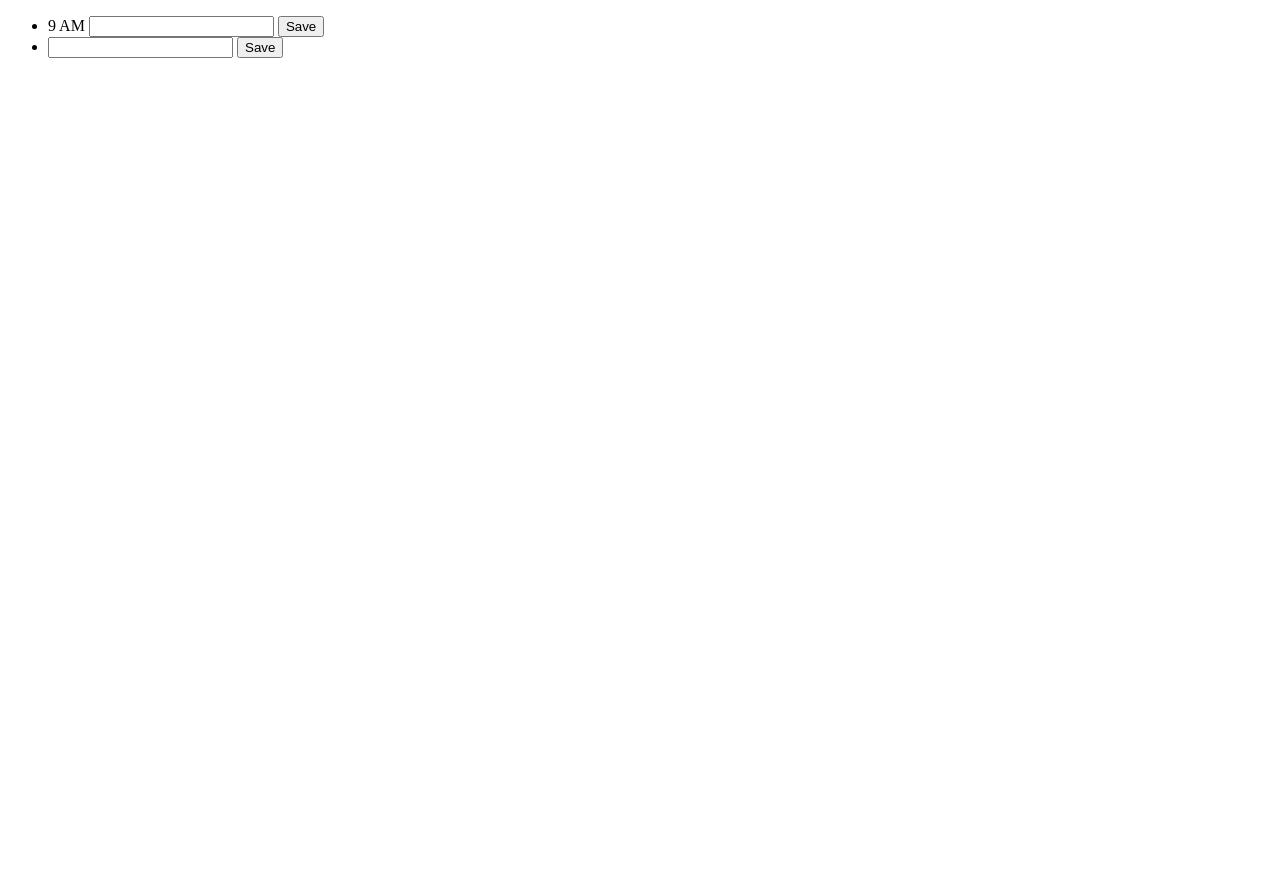
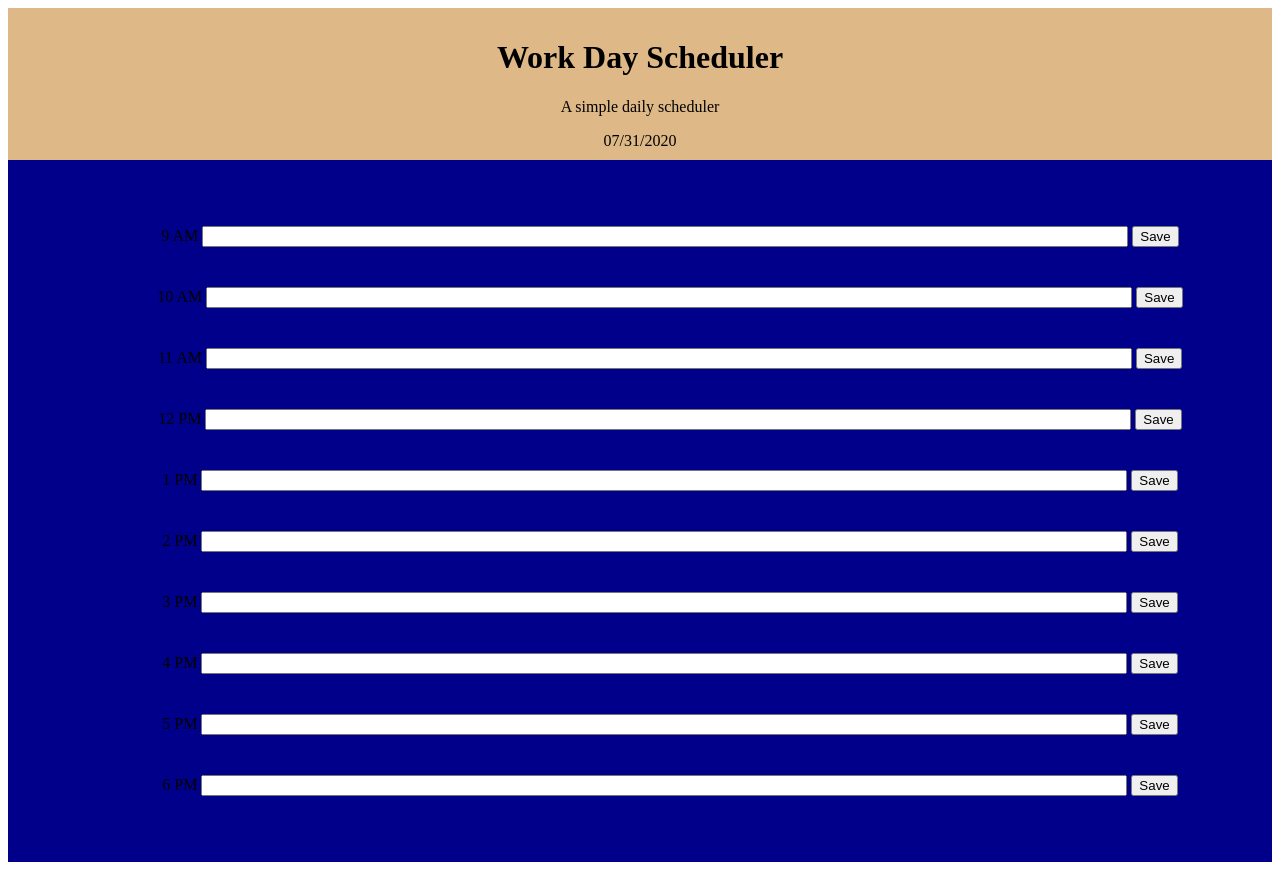
Before and after one commit to SBMogbo/Daily-Planner, a plain HTML site: page index.html in a window 1280 px wide. Before the commit the page ends 800 px from the top, so only its background shows below. Drawn offline with nearby package versions, Linux system fonts and the light colour scheme.

Commit message:
Code Update

```diff
--- a/index.html
+++ b/index.html
@@ -6,21 +6,82 @@
   <script src="https://cdnjs.cloudflare.com/ajax/libs/moment.js/2.27.0/moment.min.js"></script>
   <script src="script.js"></script>
   <link rel="stylesheet" type="text/css" href="style.css">
+  <style>
+         .past {
+                background:"blue"
+            }
+            .current {
+                background: red;
+            }
+            .future {
+                background: green;
+            }
+  </style>
   <title>Daily Scheduler</title>
 </head>
 
 <body>
+  <div id="header">
+    <h1> Work Day Scheduler</h1>
+    <p>A simple daily scheduler</p>
+    <span id="currentDate"></span>
+  </div>
+  <div  id="textboxList">
     <ul>
       <li>
         <span>9 AM</span>
-      <input type="text" id="9am" />
+        <input style="width:75%"type="text" id="9am" />
         <button time="#9am">Save</button>
       </li>
       <li>
-      <input type="text" id="10am" />
+        <span>10 AM</span>
+        <input style="width:75%" type="text" id="10am" />
         <button time="#10am">Save</button>
       </li>
+      <li>
+        <span>11 AM</span>
+        <input style="width:75%" type="text" id="11am" />
+        <button time="#11am">Save</button>
+      </li>
+      <li>
+        <span>12 PM</span>
+        <input style="width:75%"type="text" id="12pm" />
+        <button time="#12pm">Save</button>
+      </li>
+      <li>
+        <span>1 PM</span>
+        <input style="width:75%" type="text" id="1pm" />
+        <button time="#1pm">Save</button>
+      </li>
+      <li>
+        <span>2 PM</span>
+        <input style="width:75%" type="text" id="2pm" />
+        <button time="#2pm">Save</button>
+      </li>
+      <li>
+        <span>3 PM</span>
+        <input style="width:75%" type="text" id="3pm" />
+        <button time="#3pm">Save</button>
+      </li>
+      <li>
+        <span>4 PM</span>
+        <input style="width:75%" type="text" id="4pm" />
+        <button time="#4pm">Save</button>
+      </li>
+      <li>
+        <span>5 PM</span>
+        <input style="width:75%" type="text" id="5pm" />
+        <button time="#5pm">Save</button>
+      </li>
+      <li>
+        <span>6 PM</span>
+        <input style="width:75%" type="text" id="6pm" />
+        <button time="#6pm">Save</button>
+      </li>
+
     </ul>
+  </div>
+
 
 </body>
 
--- a/script.js
+++ b/script.js
@@ -1,4 +1,8 @@
 
+$(document).ready(function () {
+  $("#currentDate").append(moment().format("MM/DD/YYYY"));
+
+});
 
 $("button").on("click",function(){
   var timeId=$(this).attr("time");
@@ -39,3 +43,12 @@
 console.log(moment().format("MM/DD/YYY"));
 console.log(moment().format("HH:mm A"));
 console.log(moment().format("h:mm a"));
+  // current date
+
+
+/// Moment JS examples
+console.log(moment().format("MM/DD/YYY"));
+//miltairy time
+console.log(moment().format("HH:mm A"));
+//12hr clock
+console.log(moment().format("h:mm a"));
--- a/style.css
+++ b/style.css
@@ -1,10 +1,24 @@
 
-            .past {
-                background:"blue"
-            }
-            .current {
-                background: red;
-            }
-            .future {
-                background: green;
-            }
+
+       #header,ul,#textboxList{
+           text-align: center;
+           list-style: none;
+           padding: 10px;
+
+
+     }
+
+      #header{
+          background-color: burlywood;
+      }
+
+      li{
+        margin:20px;
+        padding: 10px;
+        width: 100%;
+
+      }
+      #textboxList{
+          background-color: darkblue;
+
+      }
```
Also changed, not shown: 1 other file. Lines whose indentation alone changed are shown as unchanged.
